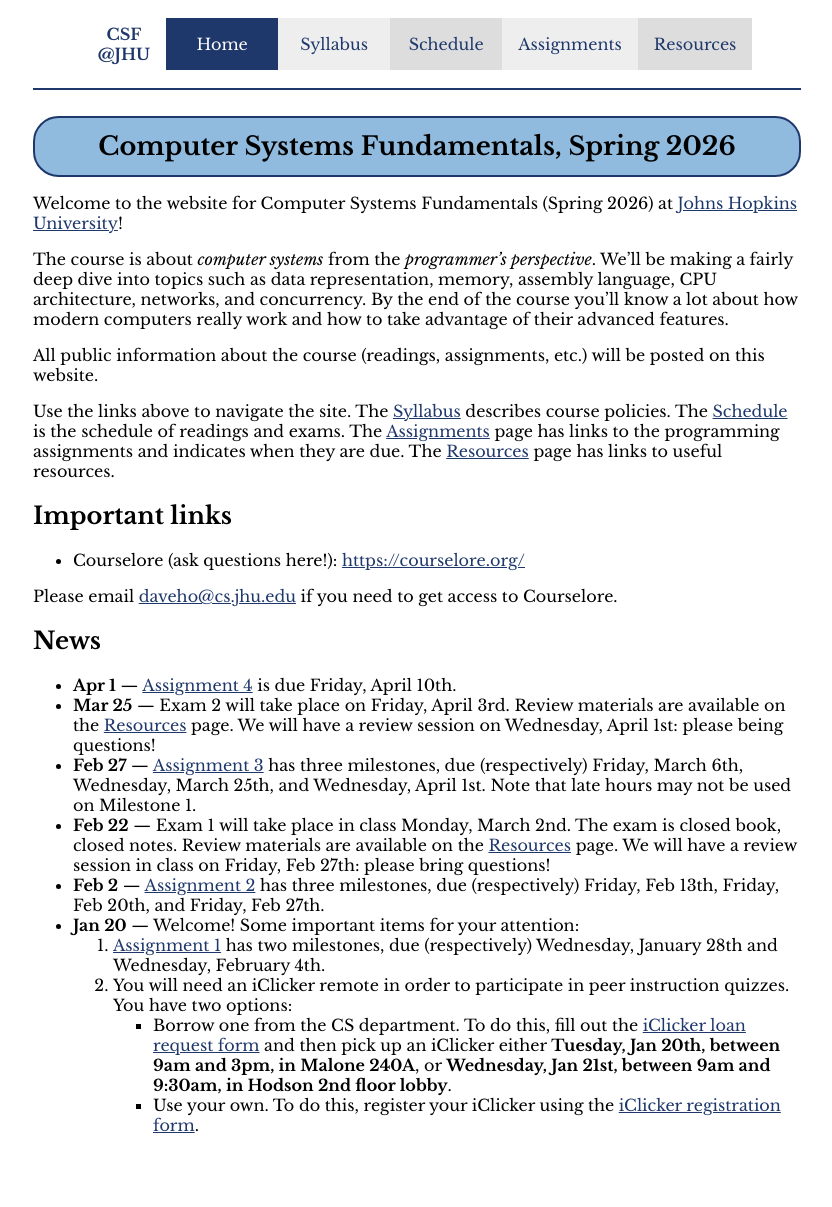
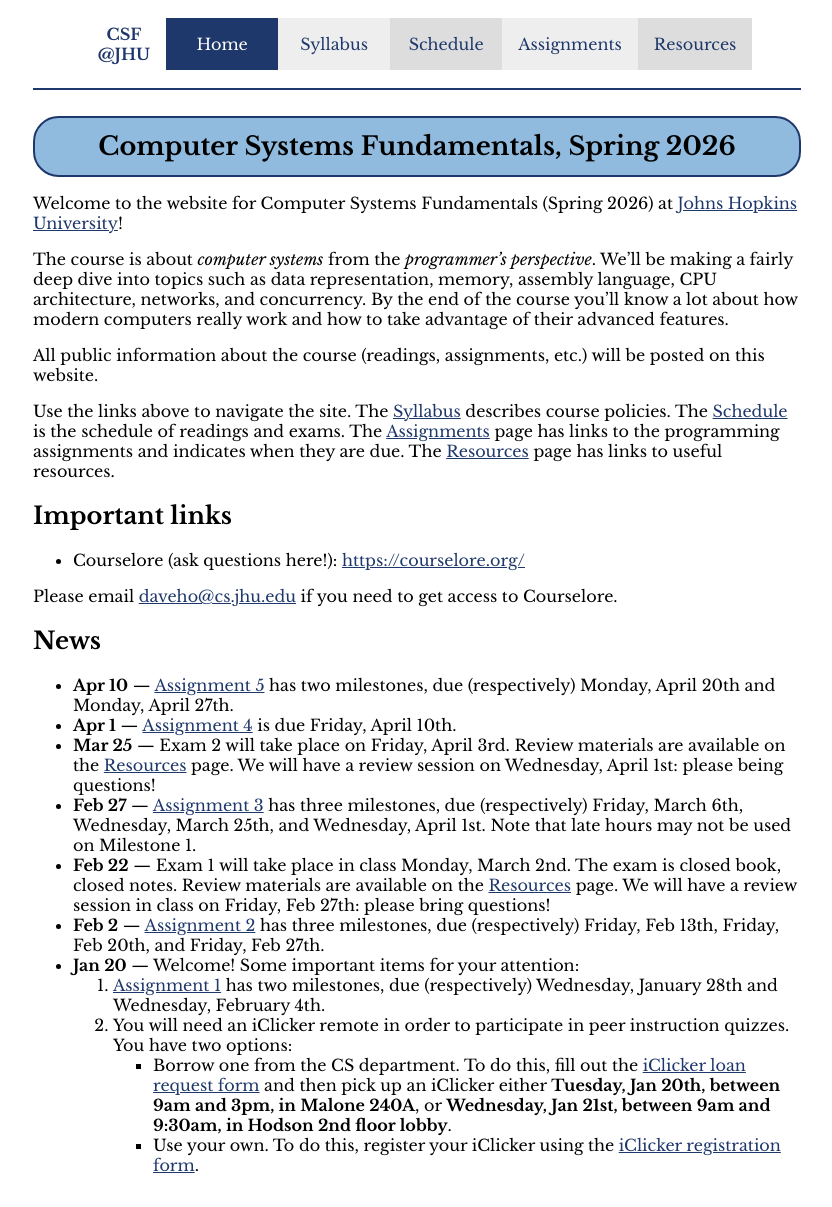
Before and after one commit to jhucsf/spring2026, a Jekyll site: the page built from index.md, in a window 1280 px wide. Shown: the whole page, without its empty margins (223-1055 px from the left). Built offline with Jekyll 4.4.1, drawn with Linux system fonts in a browser that asks for light colours; before the commit the page ends 1167 px from its top, so only the background shows below that.

Commit message:
start writeup of assignment 5

```diff
--- a/index.md
+++ b/index.md
@@ -31,6 +31,8 @@ Please email <daveho@cs.jhu.edu> if you need to get access to Courselore.
 
 ## News
 
+* **Apr 10** — [Assignment 5](assign/assign05.html) has two milestones, due
+  (respectively) Monday, April 20th and Monday, April 27th.
 * **Apr 1** — [Assignment 4](assign/assign04.html) is due Friday, April 10th.
 * **Mar 25** — Exam 2 will take place on Friday, April 3rd.
   Review materials are available on the [Resources](resources.html) page.
--- a/schedule.csv
+++ b/schedule.csv
@@ -34,9 +34,9 @@ Apr 8,"Networks, Internet Protocol",lectures/lecture26-public.pdf,,*CSAPP* 11.1
 Apr 10,"Sockets, Application Protocols",lectures/lecture27-public.pdf,sockets.zip,*CSAPP* 11.4,"[A4](assign/assign04.html) due"
 Apr 13,"Network applications, HTTP",lectures/lecture28-public.pdf,"[webclient.zip (example code)](lectures/webclient.zip), [webserver.zip (example code)](lectures/webserver.zip)",*CSAPP* 11.4–11.6,
 Apr 15,"Concurrency with pthreads",lectures/lecture29-public.pdf,mt_webserver.zip,*CSAPP* 12.3,
-Apr 17,"Thread synchronization",lectures/lecture30-public.pdf,synch.zip,*CSAPP* 12.4–12.5,"<span class='tentative'>A5 MS1 due</span>"
+Apr 17,"Thread synchronization",lectures/lecture30-public.pdf,synch.zip,*CSAPP* 12.4–12.5,"[A5](assign/assign05.html) MS1 due"
 Apr 20,"Parallelism, concurrency issues",lectures/lecture31-public.pdf,synch2.zip,*CSAPP* 12.6–12.7,
 Apr 22,"Concurrency with processes",lectures/lecture32-public.pdf,mp_webserver.zip,*CSAPP* 12.1,
 Apr 24,"Concurrency with I/O multiplexing",lectures/lecture33-public.pdf,iomux.zip,*CSAPP* 12.2,
-Apr 27,"Exam 3 review session",,,,"<span class='tentative'>A5 MS2 due</span>"
+Apr 27,"Exam 3 review session",,,,"[A5](assign/assign05.html) MS2 due"
 May 6,"**Exam 3**, 6 pm, Hodson 210"
```
Also changed, not shown: assign/assign05.md (added, +20 -0 lines), assignments.md (+1 -0 lines), schedule.md (+2 -2 lines).
